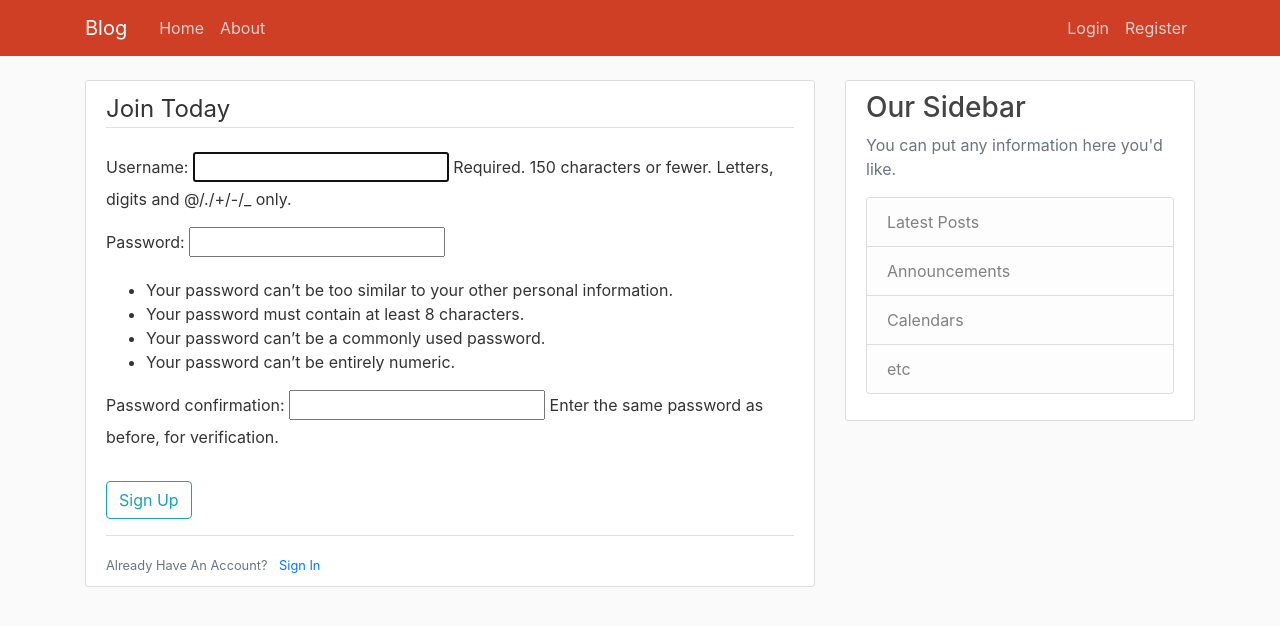
After one commit to mirjanacale/BlockArt, a Django app: page /register/ in a window 1280 px wide. The commit adds this page. Shown: the top 626 px of the page. Run offline with Django 4.2, Linux system fonts and the light colour scheme; some libraries are stand-ins or nearby versions.

Commit message:
Add register.html for form

```diff
--- a/blockstar/urls.py
+++ b/blockstar/urls.py
@@ -17,8 +17,11 @@ Including another URLconf
 """
 from django.contrib import admin
 from django.urls import path, include
+from users import views as user_views
 
 urlpatterns = [
     path('admin/', admin.site.urls),
+    path('register/', user_views.register, name='register'),
     path('', include('blog.urls')),
+
 ]
--- a/blog/templates/blog/base.html
+++ b/blog/templates/blog/base.html
@@ -47,6 +47,13 @@
     <main role="main" class="container">
       <div class="row">
         <div class="col-md-8">
+          {% if messages %}
+            {% for message in messages %}
+              <div class="alert alert-{{ message.tags }}">
+                {{ message }}
+              </div>
+            {% endfor %}
+          {% endif %}
           {% block content %}{% endblock %}
         </div>
         <div class="col-md-4">
--- /dev/null
+++ b/users/templates/users/register.html
@@ -0,0 +1,21 @@
+{% extends 'blog/base.html' %}
+{% block content %}
+    <div class="content-section">
+        <form method="POST">
+            {% csrf_token %}
+            <fieldset class="form-group">
+                <legend class="border-bottom mb-4">Join Today</legend>
+                {{ form.as_p }}
+            </fieldset>
+            <div class="form-group">
+                <button class="btn btn-outline-info" type="submit">Sign Up</button>
+            </div>
+        </form>
+        <div class="border-top pt-3">
+            <small class="text-muted">
+                Already Have An Account? <a class="ml-2" href="#">Sign In</a>
+            </small>
+        </div>
+
+    </div>
+{% endblock content %}
--- a/users/views.py
+++ b/users/views.py
@@ -1,3 +1,18 @@
-from django.shortcuts import render
+from django.shortcuts import render, redirect
+from django.contrib.auth.forms import UserCreationForm
+from django.contrib  import messages
 
-# Create your views here.
+def register(request):
+    if request.method == 'POST':
+        form = UserCreationForm(request.POST)
+        if form.is_valid():
+            form.save()
+            username = form.cleaned_data.get('username')
+            messages.success(request, f'Account created for {username}')
+            return redirect('blog-home')
+
+
+    else:
+        form = UserCreationForm()
+
+    return render(request, 'users/register.html', {'form': form})
```
